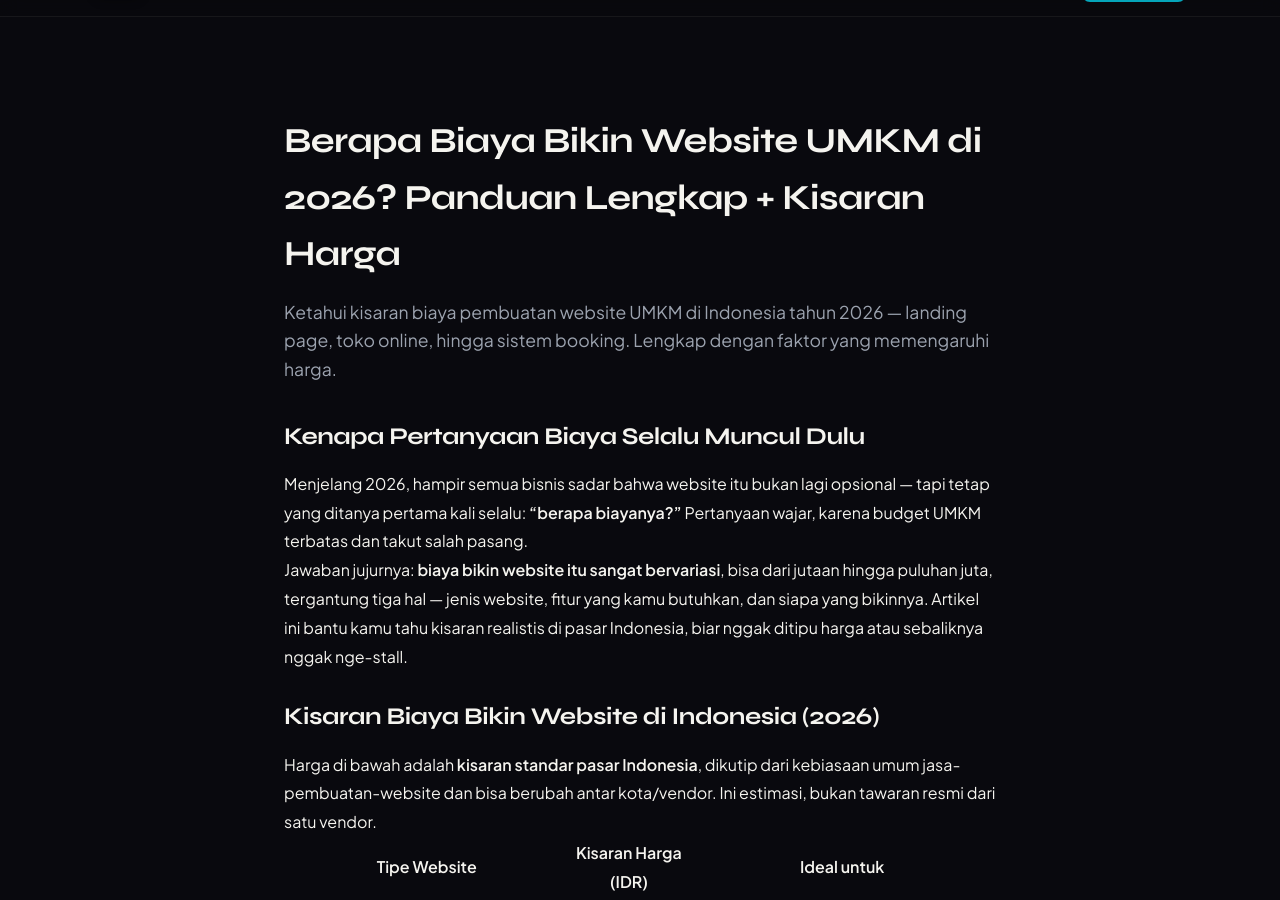
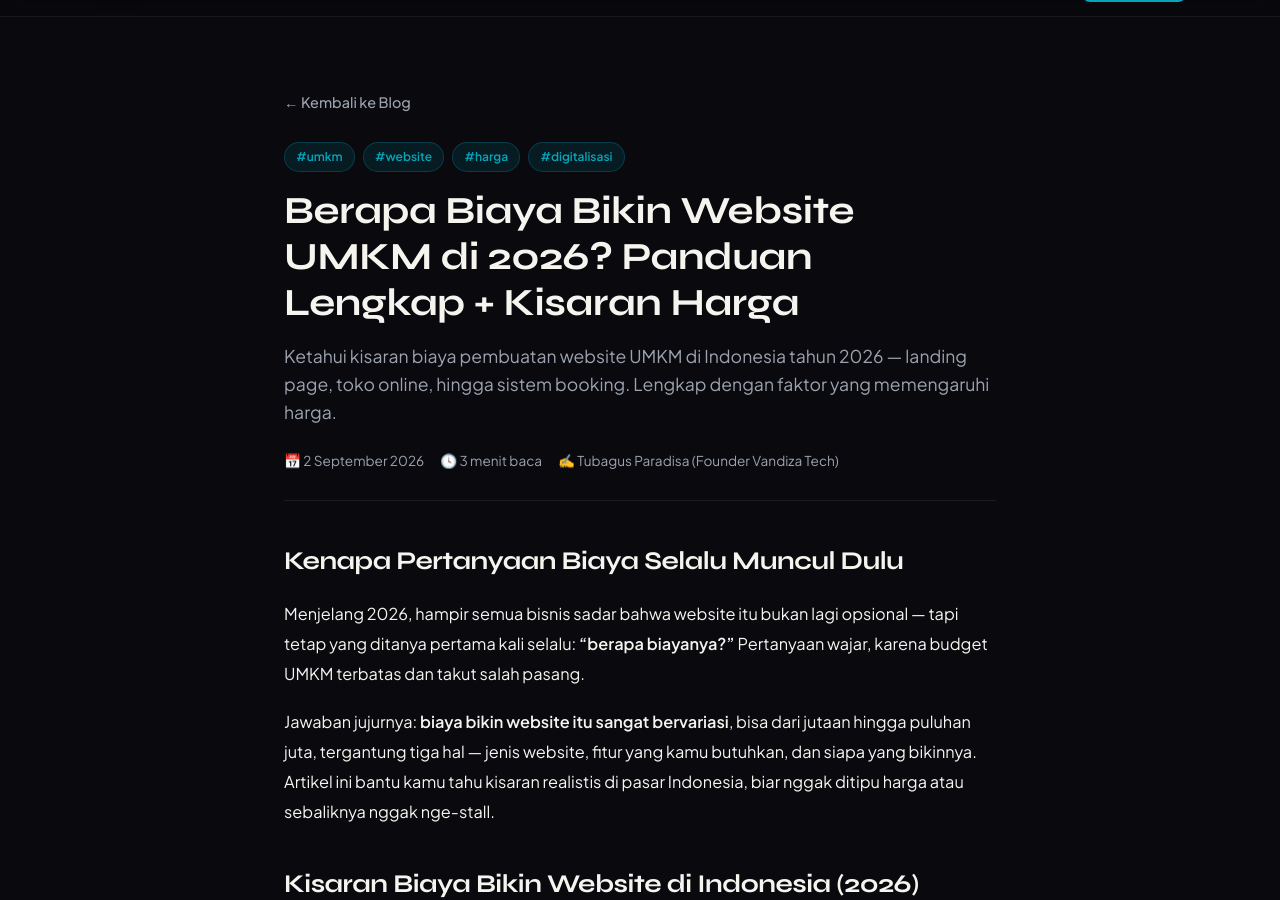
Before and after one commit to vandizadev/vandiza-dev, an Astro site: page /blog/biaya-bikin-website-umkm-2026 in a window 1280 px wide. Shown: the part 52-952 px from the top of the page. Built offline with nearby package versions, Linux system fonts and the light colour scheme; Astro itself is replaced by a stand-in of ours.

Commit message:
desain: template blog post cantik — meta (tanggal, menit baca, author), tags, CTA box, typography konten

```diff
--- a/src/content/blog/biaya-bikin-website-umkm-2026.md
+++ b/src/content/blog/biaya-bikin-website-umkm-2026.md
@@ -1,6 +1,8 @@
 ---
 title: Berapa Biaya Bikin Website UMKM di 2026? Panduan Lengkap + Kisaran Harga
+date: 2026-09-02
 description: Ketahui kisaran biaya pembuatan website UMKM di Indonesia tahun 2026 — landing page, toko online, hingga sistem booking. Lengkap dengan faktor yang memengaruhi harga.
+author: Tubagus Paradisa (Founder Vandiza Tech)
 cover: /images/og-image.jpg
 tags:
   - umkm
--- a/src/content/blog/cara-bikin-booking-online-bisnis-jasa.md
+++ b/src/content/blog/cara-bikin-booking-online-bisnis-jasa.md
@@ -1,6 +1,8 @@
 ---
 title: Cara Bikin Booking Online untuk Bisnis Jasa (F&B, Salon, Klinik, Guru, Bengkel)
+date: 2026-09-02
 description: Panduan menerapkan sistem booking online untuk bisnis jasa — cara kerja, manfaat, fitur yang dibutuhkan, dan bagaimana memulai tanpa ribet.
+author: Tubagus Paradisa (Founder Vandiza Tech)
 cover: /images/og-image.jpg
 tags:
   - booking
--- a/src/content/blog/cara-bikin-dashboard-laporan-bisnis-otomatis.md
+++ b/src/content/blog/cara-bikin-dashboard-laporan-bisnis-otomatis.md
@@ -1,6 +1,8 @@
 ---
 title: Cara Bikin Dashboard Laporan Bisnis Otomatis (Tanpa Rekap Manual)
+date: 2026-09-02
 description: Pelajari cara mengotomatisasi laporan penjualan, stok, dan pelanggan lewat dashboard — hemat berjam-jam kerja manual dan ambil keputusan lebih cepat.
+author: Tubagus Paradisa (Founder Vandiza Tech)
 cover: /images/og-image.jpg
 tags:
   - digitalisasi
--- a/src/content/blog/cara-billing-rtrw-net-otomatis.md
+++ b/src/content/blog/cara-billing-rtrw-net-otomatis.md
@@ -1,6 +1,8 @@
 ---
 title: Cara Otomatisasi Billing RT/RW Net dengan Velonix
+date: 2026-09-02
 description: Panduan praktis mengelola ratusan pelanggan RT/RW Net tanpa ribet — dari pelanggan daftar, tagihan otomatis, pembayaran QRIS, sampai isolir pelanggan nunggak.
+author: Tubagus Paradisa (Founder Vandiza Tech)
 cover: /images/og-image.jpg
 tags:
   - rt-rw-net
--- a/src/content/blog/checklist-sebelum-bikin-website.md
+++ b/src/content/blog/checklist-sebelum-bikin-website.md
@@ -1,6 +1,8 @@
 ---
 title: Checklist Sebelum Bikin Website — 10 Hal yang Wajib Disiapkan
+date: 2026-09-02
 description: "Panduan lengkap apa saja yang perlu disiapkan sebelum membuat website bisnis: tujuan, konten, gambar, domain, pembayaran, dan anggaran. Praktis untuk UMKM."
+author: Tubagus Paradisa (Founder Vandiza Tech)
 cover: /images/og-image.jpg
 tags:
   - website
--- a/src/content/blog/company-profile-online-vs-katalog.md
+++ b/src/content/blog/company-profile-online-vs-katalog.md
@@ -1,6 +1,8 @@
 ---
 title: Company Profile Online vs Katalog — Mana yang Tepat untuk Bisnis UMKM?
+date: 2026-09-02
 description: Pahami beda company profile website dan toko online untuk bisnis UMKM. Temukan mana yang paling tepat sesuai kebutuhan & budget bisnis Anda.
+author: Tubagus Paradisa (Founder Vandiza Tech)
 cover: /images/og-image.jpg
 tags:
   - umkm
--- a/src/content/blog/toko-online-vs-marketplace-umkm.md
+++ b/src/content/blog/toko-online-vs-marketplace-umkm.md
@@ -1,6 +1,8 @@
 ---
 title: Toko Online Sendiri vs Jualan di Marketplace — Mana yang Tepat untuk UMKM?
+date: 2026-09-02
 description: Perbandingan jualan di marketplace (Shopee, Tokopedia, TikTok Shop) vs website toko online sendiri. Kelebihan, kekurangan, biaya, dan strategi terbaik UMKM.
+author: Tubagus Paradisa (Founder Vandiza Tech)
 cover: /images/og-image.jpg
 tags:
   - toko-online
--- a/src/pages/blog/[slug].astro
+++ b/src/pages/blog/[slug].astro
@@ -12,28 +12,132 @@ export async function getStaticPaths() {
 
 const { post } = Astro.props;
 const { Content } = await post.render();
+
+// Meta helpers
+const words = post.body ? post.body.split(/\s+/).filter(Boolean).length : 0;
+const readMin = Math.max(1, Math.round(words / 200));
+const rawDate = post.data.date;
+const dateStr = rawDate ? new Date(rawDate).toLocaleDateString('id-ID', {
+      day: 'numeric', month: 'long', year: 'numeric',
+    }) : null;
+const tags = post.data.tags || [];
 ---
 
 <Base title={post.data.title} description={post.data.description}>
   <article class="post">
     <div class="container">
-      <h1>{post.data.title}</h1>
-      <p class="desc">{post.data.description}</p>
+      <header class="post-head">
+        <a href="/blog" class="crumb">← Kembali ke Blog</a>
+
+        {tags.length > 0 && (
+          <div class="tags">
+            {tags.map((t) => <span class="tag">#{t}</span>)}
+          </div>
+        )}
+
+        <h1>{post.data.title}</h1>
+        <p class="lede">{post.data.description}</p>
+
+        <div class="meta">
+          {dateStr && <span class="meta-item">📅 {dateStr}</span>}
+          <span class="meta-item">🕓 {readMin} menit baca</span>
+          {post.data.author && <span class="meta-item">✍ {post.data.author}</span>}
+        </div>
+
+        <hr class="rule" />
+      </header>
+
       <div class="content">
         <Content />
       </div>
-      <a href="/blog" class="back">← Kembali ke Blog</a>
+
+      <aside class="cta-box">
+        <h3>Butuh bantuan untuk bisnis Anda?</h3>
+        <p>
+          Konsultasi awal gratis — ceritakan kebutuhan website & digitalisasi,
+          kami bantu petakan solusinya.
+        </p>
+        <a href="/kontak" class="btn-cta">Konsultasi Gratis</a>
+      </aside>
+
+      <footer class="post-foot">
+        <a href="/blog" class="crumb">← Semua Artikel Blog</a>
+      </footer>
     </div>
   </article>
 </Base>
 
 <style>
-  .post { padding: 6rem 0 5rem; }
+  .post { padding: 4.5rem 0 5rem; }
   .container { max-width: 760px; margin: 0 auto; padding: 0 1.5rem; }
-  h1 { font-size: 2.2rem; margin-bottom: 1rem; }
-  .desc { color: var(--muted); font-size: 1.1rem; margin-bottom: 2rem; }
-  .content { line-height: 1.8; color: var(--white); }
-  .content :global(h2) { margin: 1.5rem 0 0.75rem; }
-  .content :global(li) { margin-bottom: 0.5rem; }
-  .back { display: inline-block; margin-top: 3rem; color: var(--primary-light); text-decoration: none; font-weight: 600; }
+
+  /* Breadcrumb */
+  .crumb { color: var(--muted); text-decoration: none; font-size: 0.9rem; font-weight: 500; display: inline-block; margin-bottom: 1.75rem; transition: color 0.2s; }
+  .crumb:hover { color: var(--primary-light); }
+
+  /* Tags */
+  .tags { display: flex; flex-wrap: wrap; gap: 0.5rem; margin-bottom: 1rem; }
+  .tag {
+    background: rgba(5, 165, 186, 0.12);
+    color: var(--primary-light);
+    border: 1px solid rgba(5, 165, 186, 0.25);
+    padding: 0.25rem 0.7rem;
+    border-radius: 999px;
+    font-size: 0.75rem;
+    font-weight: 600;
+  }
+
+  /* Title */
+  h1 { font-size: 2.4rem; line-height: 1.2; margin-bottom: 1rem; letter-spacing: -0.01em; }
+  .lede { color: var(--muted); font-size: 1.1rem; line-height: 1.6; margin-bottom: 1.5rem; }
+
+  /* Meta row */
+  .meta { display: flex; flex-wrap: wrap; gap: 1rem; color: var(--muted); font-size: 0.85rem; }
+  .meta-item { display: inline-flex; align-items: center; }
+
+  .rule { border: none; border-top: 1px solid rgba(255, 255, 255, 0.08); margin: 1.75rem 0 2.25rem; }
+
+  /* Prose typography */
+  .content { line-height: 1.85; font-size: 1.02rem; color: var(--white); }
+  .content :global(h2) { margin: 2rem 0 0.9rem; font-size: 1.6rem; }
+  .content :global(h3) { margin: 1.6rem 0 0.7rem; font-size: 1.25rem; }
+  .content :global(p) { margin-bottom: 1.1rem; }
+  .content :global(strong) { color: var(--white); }
+  .content :global(blockquote) { border-left: 3px solid var(--primary-light); background: rgba(5,165,186,0.06); padding: 0.9rem 1.2rem; margin: 1.25rem 0; border-radius: 0 10px 10px 0; color: var(--muted); font-style: italic; }
+  .content :global(ul), .content :global(ol) { margin: 0 0 1.25rem 1.4rem; }
+  .content :global(li) { margin-bottom: 0.55rem; }
+  .content :global(table) { width: 100%; border-collapse: collapse; margin: 1.5rem 0; font-size: 0.95rem; }
+  .content :global(th), .content :global(td) { border: 1px solid rgba(255,255,255,0.1); padding: 0.7rem 0.9rem; text-align: left; }
+  .content :global(th) { background: rgba(5,165,186,0.1); color: var(--white); font-weight: 600; }
+  .content :global(code) { background: rgba(255,255,255,0.08); padding: 0.1rem 0.4rem; border-radius: 5px; font-size: 0.9em; }
+
+  /* CTA box */
+  .cta-box {
+    margin-top: 2.5rem;
+    background: radial-gradient(circle at 85% 0%, rgba(5,165,186,0.15), rgba(19,19,28,0.6));
+    border: 1px solid rgba(5,165,186,0.3);
+    border-radius: 16px;
+    padding: 1.75rem;
+  }
+  .cta-box h3 { font-size: 1.25rem; margin-bottom: 0.5rem; }
+  .cta-box p { color: var(--muted); font-size: 0.95rem; margin-bottom: 1.25rem; }
+  .btn-cta {
+    display: inline-block;
+    background: var(--primary-light);
+    color: #04121a;
+    padding: 0.7rem 1.5rem;
+    border-radius: 10px;
+    text-decoration: none;
+    font-weight: 700;
+    font-size: 0.95rem;
+  }
+  .btn-cta:hover { filter: brightness(1.1); }
+
+  .post-foot { margin-top: 2.5rem; padding-top: 1.5rem; border-top: 1px solid rgba(255,255,255,0.06); }
+  .post-foot .crumb { margin-bottom: 0; }
+
+  @media (max-width: 600px) {
+    h1 { font-size: 1.9rem; }
+    .container { padding: 0 1.25rem; }
+  }
 </style>
```
Also changed, not shown: 7 other files.
